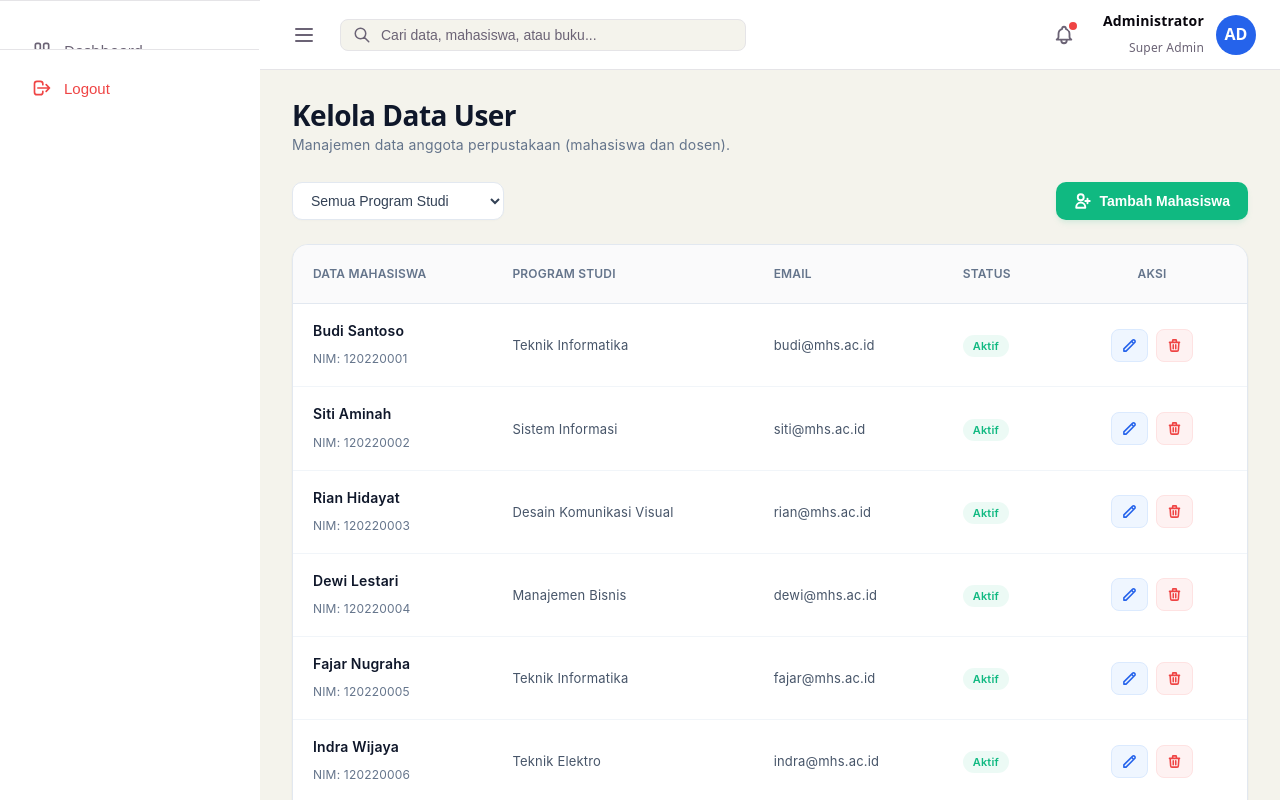
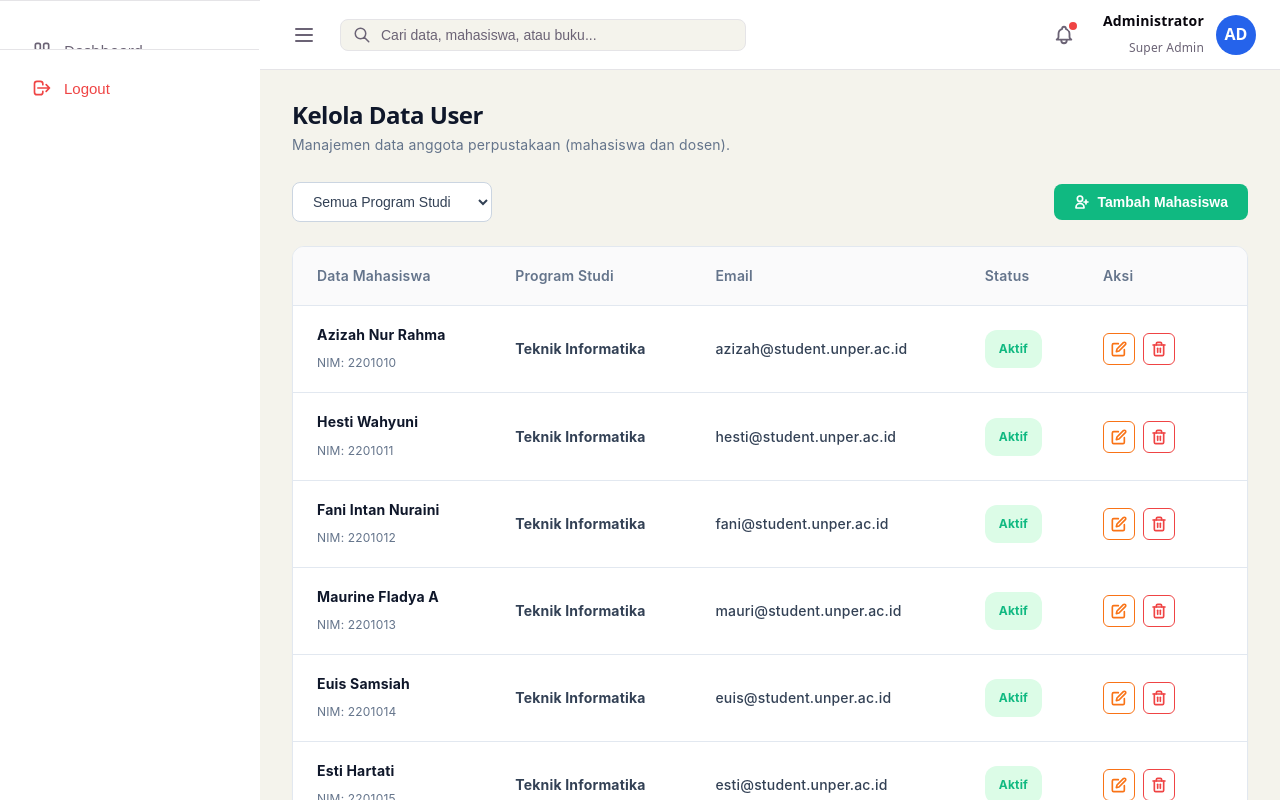
Before and after one commit to faniintannuraini/sistemperpus-frontend, a React app: page /admin/users in a window 1280 px wide. Built offline with nearby package versions, Linux system fonts and the light colour scheme; the HTML template or start-up script is replaced by a standard one.

Commit message:
feat: update layout kelola user

```diff
--- a/src/pages/admin/Users.jsx
+++ b/src/pages/admin/Users.jsx
@@ -5,20 +5,17 @@ export default function Users() {
     'Semua Program Studi',
     'Teknik Informatika',
     'Sistem Informasi',
-    'Desain Komunikasi Visual',
-    'Manajemen Bisnis',
-    'Teknik Elektro'
+    'Teknik Sipil'
   ];
 
   const initialUsers = [
-    { id: 1, name: 'Budi Santoso', nim: '120220001', prodi: 'Teknik Informatika', email: 'budi@mhs.ac.id', status: 'Aktif' },
-    { id: 2, name: 'Siti Aminah', nim: '120220002', prodi: 'Sistem Informasi', email: 'siti@mhs.ac.id', status: 'Aktif' },
-    { id: 3, name: 'Rian Hidayat', nim: '120220003', prodi: 'Desain Komunikasi Visual', email: 'rian@mhs.ac.id', status: 'Aktif' },
-    { id: 4, name: 'Dewi Lestari', nim: '120220004', prodi: 'Manajemen Bisnis', email: 'dewi@mhs.ac.id', status: 'Aktif' },
-    { id: 5, name: 'Fajar Nugraha', nim: '120220005', prodi: 'Teknik Informatika', email: 'fajar@mhs.ac.id', status: 'Aktif' },
-    { id: 6, name: 'Indra Wijaya', nim: '120220006', prodi: 'Teknik Elektro', email: 'indra@mhs.ac.id', status: 'Aktif' },
-    { id: 7, name: 'Lani Rahmawati', nim: '120220007', prodi: 'Sistem Informasi', email: 'lani@mhs.ac.id', status: 'Aktif' },
-    { id: 8, name: 'Rizky Pratama', nim: '120220008', prodi: 'Desain Komunikasi Visual', email: 'rizky@mhs.ac.id', status: 'Aktif' }
+    { id: 1, name: 'Azizah Nur Rahma', nim: '2201010', prodi: 'Teknik Informatika', email: 'azizah@student.unper.ac.id', status: 'Aktif' },
+    { id: 2, name: 'Hesti Wahyuni', nim: '2201011', prodi: 'Teknik Informatika', email: 'hesti@student.unper.ac.id', status: 'Aktif' },
+    { id: 3, name: 'Fani Intan Nuraini', nim: '2201012', prodi: 'Teknik Informatika', email: 'fani@student.unper.ac.id', status: 'Aktif' },
+    { id: 4, name: 'Maurine Fladya A', nim: '2201013', prodi: 'Teknik Informatika', email: 'mauri@student.unper.ac.id', status: 'Aktif' },
+    { id: 5, name: 'Euis Samsiah', nim: '2201014', prodi: 'Teknik Informatika', email: 'euis@student.unper.ac.id', status: 'Aktif' },
+    { id: 6, name: 'Esti Hartati', nim: '2201015', prodi: 'Teknik Informatika', email: 'esti@student.unper.ac.id', status: 'Aktif' },
+    { id: 7, name: 'Irzha Wiardi P', nim: '2201016', prodi: 'Teknik Informatika', email: 'irzha@student.unper.ac.id', status: 'Aktif' }
   ];
 
   const [users, setUsers] = useState(initialUsers);
@@ -46,17 +43,20 @@ export default function Users() {
 
   return (
     <div style={{
-      fontFamily: 'Inter, system-ui, -apple-system, sans-serif',
+      fontFamily: "'Inter', system-ui, -apple-system, sans-serif",
       display: 'flex',
       flexDirection: 'column',
       gap: '24px',
-      color: '#1e293b'
+      color: '#1e293b',
+      maxWidth: '1200px',
+      margin: '0 auto',
+      boxSizing: 'border-box'
     }}>
       {/* Title Header */}
       <div>
         <h1 style={{
           margin: 0,
-          fontSize: '28px',
+          fontSize: '24px',
           fontWeight: 700,
           color: '#0f172a',
           letterSpacing: '-0.5px'
@@ -86,13 +86,12 @@ export default function Users() {
           onChange={(e) => setSelectedProdi(e.target.value)}
           style={{
             backgroundColor: '#ffffff',
-            border: '1px solid #e2e8f0',
-            borderRadius: '10px',
-            padding: '9px 14px',
+            border: '1px solid #cbd5e1',
+            borderRadius: '8px',
+            padding: '10px 16px',
             fontSize: '14px',
             color: '#334155',
             outline: 'none',
-            boxShadow: '0 1px 2px 0 rgba(0, 0, 0, 0.02)',
             cursor: 'pointer',
             minWidth: '200px'
           }}
@@ -105,24 +104,23 @@ export default function Users() {
         {/* Tambah Mahasiswa Button */}
         <button
           onClick={handleAddUser}
-          className="tambah-user-btn"
+          className="admin-add-btn-user"
           style={{
-            backgroundColor: '#10b981', // green accent
+            backgroundColor: '#10b981', // Green background
             color: '#ffffff',
             border: 'none',
-            borderRadius: '10px',
-            padding: '10px 18px',
+            borderRadius: '8px',
+            padding: '10px 20px',
             fontSize: '14px',
             fontWeight: 600,
             cursor: 'pointer',
             display: 'flex',
             alignItems: 'center',
             gap: '8px',
-            transition: 'background-color 0.2s, transform 0.1s',
-            boxShadow: '0 4px 6px -1px rgba(16, 185, 129, 0.1), 0 2px 4px -1px rgba(16, 185, 129, 0.06)'
+            transition: 'background-color 0.2s ease'
           }}
         >
-          <svg style={{ width: '18px', height: '18px' }} fill="none" viewBox="0 0 24 24" stroke="currentColor" strokeWidth="2.5">
+          <svg style={{ width: '16px', height: '16px' }} fill="none" viewBox="0 0 24 24" stroke="currentColor" strokeWidth="2.5">
             <path strokeLinecap="round" strokeLinejoin="round" d="M18 9v3m0 0v3m0-3h3m-3 0h-3m-2-5a4 4 0 11-8 0 4 4 0 018 0zM3 20a6 6 0 0112 0v1H3v-1z" />
           </svg>
           <span>Tambah Mahasiswa</span>
@@ -132,109 +130,131 @@ export default function Users() {
       {/* Main Table Card */}
       <div style={{
         backgroundColor: '#ffffff',
-        borderRadius: '16px',
         border: '1px solid #e2e8f0',
-        boxShadow: '0 1px 3px 0 rgba(0, 0, 0, 0.02), 0 1px 2px 0 rgba(0, 0, 0, 0.06)',
-        overflow: 'hidden'
+        borderRadius: '12px',
+        overflow: 'hidden',
+        boxShadow: '0 1px 3px rgba(0, 0, 0, 0.02)'
       }}>
         {filteredUsers.length > 0 ? (
           <div style={{ overflowX: 'auto' }}>
-            <table style={{ width: '100%', borderCollapse: 'collapse', textAlign: 'left' }}>
+            <table style={{
+              width: '100%',
+              borderCollapse: 'collapse',
+              textAlign: 'left'
+            }}>
               <thead>
-                <tr style={{ borderBottom: '1px solid #e2e8f0', backgroundColor: '#fafafb' }}>
-                  <th style={{ padding: '16px 20px', color: '#64748b', fontSize: '12px', fontWeight: 600 }}>DATA MAHASISWA</th>
-                  <th style={{ padding: '16px 20px', color: '#64748b', fontSize: '12px', fontWeight: 600 }}>PROGRAM STUDI</th>
-                  <th style={{ padding: '16px 20px', color: '#64748b', fontSize: '12px', fontWeight: 600 }}>EMAIL</th>
-                  <th style={{ padding: '16px 20px', color: '#64748b', fontSize: '12px', fontWeight: 600 }}>STATUS</th>
-                  <th style={{ padding: '16px 20px', color: '#64748b', fontSize: '12px', fontWeight: 600, textAlign: 'center', width: '150px' }}>AKSI</th>
+                <tr style={{
+                  borderBottom: '1px solid #e2e8f0',
+                  backgroundColor: '#fafafb'
+                }}>
+                  <th style={{ padding: '16px 24px', color: '#64748b', fontSize: '14px', fontWeight: 600 }}>Data Mahasiswa</th>
+                  <th style={{ padding: '16px 24px', color: '#64748b', fontSize: '14px', fontWeight: 600 }}>Program Studi</th>
+                  <th style={{ padding: '16px 24px', color: '#64748b', fontSize: '14px', fontWeight: 600 }}>Email</th>
+                  <th style={{ padding: '16px 24px', color: '#64748b', fontSize: '14px', fontWeight: 600 }}>Status</th>
+                  <th style={{ padding: '16px 24px', color: '#64748b', fontSize: '14px', fontWeight: 600, width: '120px' }}>Aksi</th>
                 </tr>
               </thead>
               <tbody>
-                {filteredUsers.map((user, idx) => (
+                {filteredUsers.map((user, index) => (
                   <tr
                     key={user.id}
-                    className="table-row-hover"
                     style={{
-                      borderBottom: idx !== filteredUsers.length - 1 ? '1px solid #f1f5f9' : 'none',
-                      transition: 'background-color 0.2s'
+                      borderBottom: index !== filteredUsers.length - 1 ? '1px solid #e2e8f0' : 'none'
                     }}
                   >
                     {/* Student Data Column (Name & NIM) */}
-                    <td style={{ padding: '14px 20px' }}>
-                      <div style={{ fontWeight: 600, fontSize: '14px', color: '#0f172a' }}>{user.name}</div>
+                    <td style={{ padding: '16px 24px' }}>
+                      <div style={{ fontWeight: 700, fontSize: '14px', color: '#0f172a' }}>{user.name}</div>
                       <div style={{ fontSize: '12px', color: '#64748b', marginTop: '2px' }}>NIM: {user.nim}</div>
                     </td>
 
                     {/* Program Studi Column */}
-                    <td style={{ padding: '14px 20px', fontSize: '13px', color: '#475569' }}>
+                    <td style={{
+                      padding: '16px 24px',
+                      fontSize: '14px',
+                      fontWeight: 700,
+                      color: '#334155'
+                    }}>
                       {user.prodi}
                     </td>
 
                     {/* Email Column */}
-                    <td style={{ padding: '14px 20px', fontSize: '13px', color: '#475569' }}>
+                    <td style={{
+                      padding: '16px 24px',
+                      fontSize: '14px',
+                      fontWeight: 500,
+                      color: '#334155'
+                    }}>
                       {user.email}
                     </td>
 
                     {/* Status Column */}
-                    <td style={{ padding: '14px 20px' }}>
+                    <td style={{ padding: '16px 24px' }}>
                       <span style={{
-                        backgroundColor: 'rgba(16, 185, 129, 0.08)',
+                        backgroundColor: '#dcfce7',
                         color: '#10b981',
-                        padding: '4px 10px',
-                        borderRadius: '9999px',
-                        fontSize: '11px',
-                        fontWeight: 600,
-                        whiteSpace: 'nowrap'
+                        padding: '6px 14px',
+                        borderRadius: '12px',
+                        fontSize: '12px',
+                        fontWeight: 700,
+                        display: 'inline-block'
                       }}>
                         {user.status}
                       </span>
                     </td>
 
                     {/* Actions Column */}
-                    <td style={{ padding: '14px 20px', textAlign: 'center' }}>
-                      <div style={{ display: 'flex', gap: '8px', justifyContent: 'center' }}>
+                    <td style={{ padding: '16px 24px' }}>
+                      <div style={{ display: 'flex', gap: '8px' }}>
                         {/* Edit Button */}
                         <button
                           onClick={() => handleEdit(user)}
-                          className="action-btn-edit"
-                          aria-label="Edit Mahasiswa"
+                          title="Edit Mahasiswa"
                           style={{
-                            border: '1px solid #dbeafe',
-                            backgroundColor: '#eff6ff',
-                            color: '#2563eb',
-                            borderRadius: '8px',
-                            padding: '8px 10px',
+                            width: '32px',
+                            height: '32px',
+                            borderRadius: '6px',
+                            backgroundColor: '#ffffff',
+                            border: '1.5px solid #f97316',
+                            color: '#f97316',
                             display: 'flex',
                             alignItems: 'center',
                             justifyContent: 'center',
                             cursor: 'pointer',
-                            transition: 'all 0.2s'
+                            transition: 'all 0.2s ease'
                           }}
+                          className="admin-edit-action-btn-user"
                         >
-                          <svg style={{ width: '15px', height: '15px' }} fill="none" viewBox="0 0 24 24" stroke="currentColor" strokeWidth="2.5">
-                            <path strokeLinecap="round" strokeLinejoin="round" d="M15.232 5.232l3.536 3.536m-2.036-5.036a2.5 2.5 0 113.536 3.536L6.5 21.036H3v-3.572L16.732 3.732z" />
+                          <svg viewBox="0 0 24 24" fill="none" stroke="currentColor" strokeWidth="2.5" strokeLinecap="round" strokeLinejoin="round" style={{ width: '16px', height: '16px' }}>
+                            <path d="M11 4H4a2 2 0 0 0-2 2v14a2 2 0 0 0 2 2h14a2 2 0 0 0 2-2v-7" />
+                            <path d="M18.5 2.5a2.121 2.121 0 1 1 3 3L12 15l-4 1 1-4 9.5-9.5z" />
                           </svg>
                         </button>
+
                         {/* Hapus Button */}
                         <button
                           onClick={() => handleHapus(user.id)}
-                          className="action-btn-delete"
-                          aria-label="Hapus Mahasiswa"
+                          title="Hapus Mahasiswa"
                           style={{
-                            border: '1px solid #fee2e2',
-                            backgroundColor: '#fef2f2',
+                            width: '32px',
+                            height: '32px',
+                            borderRadius: '6px',
+                            backgroundColor: '#ffffff',
+                            border: '1.5px solid #ef4444',
                             color: '#ef4444',
-                            borderRadius: '8px',
-                            padding: '8px 10px',
                             display: 'flex',
                             alignItems: 'center',
                             justifyContent: 'center',
                             cursor: 'pointer',
-                            transition: 'all 0.2s'
+                            transition: 'all 0.2s ease'
                           }}
+                          className="admin-delete-action-btn-user"
                         >
-                          <svg style={{ width: '15px', height: '15px' }} fill="none" viewBox="0 0 24 24" stroke="currentColor" strokeWidth="2.5">
-                            <path strokeLinecap="round" strokeLinejoin="round" d="M19 7l-.867 12.142A2 2 0 0116.138 21H7.862a2 2 0 01-1.995-1.858L5 7m5 4v6m4-6v6m1-10V4a1 1 0 00-1-1h-4a1 1 0 00-1 1v3M4 7h16" />
+                          <svg viewBox="0 0 24 24" fill="none" stroke="currentColor" strokeWidth="2.5" strokeLinecap="round" strokeLinejoin="round" style={{ width: '16px', height: '16px' }}>
+                            <polyline points="3 6 5 6 21 6" />
+                            <path d="M19 6v14a2 2 0 0 1-2 2H7a2 2 0 0 1-2-2V6m3 0V4a2 2 0 0 1 2-2h4a2 2 0 0 1 2 2v2" />
+                            <line x1="10" y1="11" x2="10" y2="17" />
+                            <line x1="14" y1="11" x2="14" y2="17" />
                           </svg>
                         </button>
                       </div>
@@ -255,27 +275,20 @@ export default function Users() {
         )}
       </div>
 
-      {/* Styles Injection */}
+      {/* Style overrides */}
       <style>{`
-        .tambah-user-btn:hover {
+        .admin-add-btn-user:hover {
           background-color: #059669 !important;
-          transform: translateY(-1px);
         }
-        .tambah-user-btn:active {
-          transform: translateY(0);
+        .admin-edit-action-btn-user:hover {
+          background-color: #fff7ed !important;
+          border-color: #ea580c !important;
+          color: #ea580c !important;
         }
-        .table-row-hover:hover {
-          background-color: #f8fafc;
-        }
-        .action-btn-edit:hover {
-          background-color: #2563eb !important;
-          color: #ffffff !important;
-          border-color: #2563eb !important;
-        }
-        .action-btn-delete:hover {
-          background-color: #ef4444 !important;
-          color: #ffffff !important;
-          border-color: #ef4444 !important;
+        .admin-delete-action-btn-user:hover {
+          background-color: #fef2f2 !important;
+          border-color: #dc2626 !important;
+          color: #dc2626 !important;
         }
       `}</style>
     </div>
```
